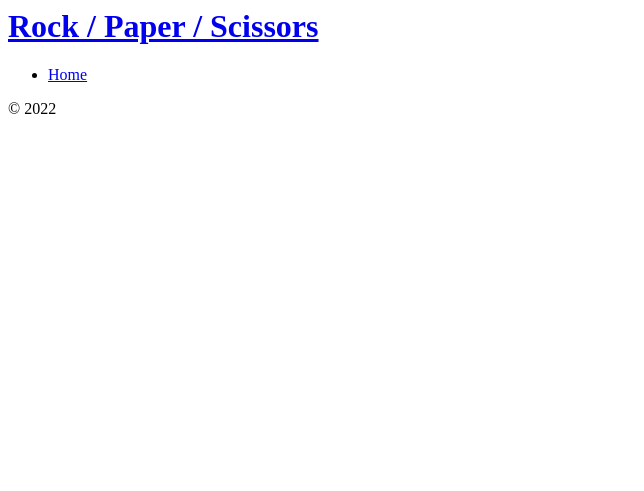
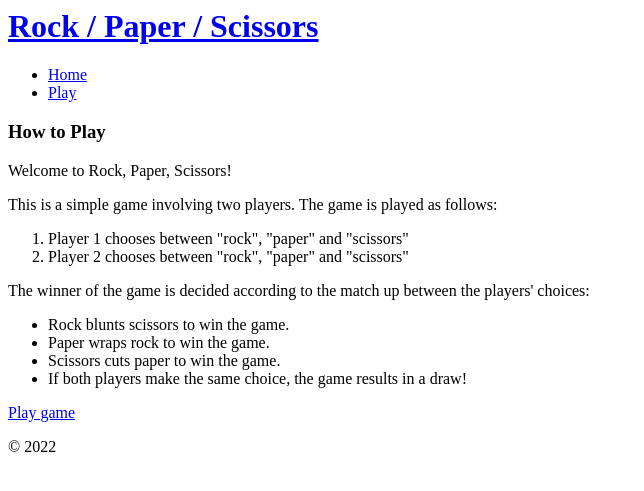
Before and after one commit to CLg003/wk03_weekend_homework_rock_paper_scissors_110322, a Flask app: page /home in a window 1280 px wide. Shown: the top 491 px of the page, without its empty margins (0-644 px from the left). Run offline with Flask 2, Linux system fonts and the light colour scheme.

Commit message:
extension 1 complete - add welcome page and game play instructions

```diff
--- a/controllers/controller.py
+++ b/controllers/controller.py
@@ -7,6 +7,10 @@ from models.game_list import game
 @app.route('/home')
 def index():
     return render_template('index.html', title="Home")
+
+@app.route('/play')
+def play():
+    return render_template('play.html', title="Play Game")
 
 @app.route('/<p1_choice>/<p2_choice>')
 def result(p1_choice, p2_choice):
--- a/templates/base.html
+++ b/templates/base.html
@@ -9,6 +9,7 @@
             <nav>
                 <ul>
                     <li><a href="/home">Home</a></li>
+                    <li><a href="/play">Play</a></li>
                 </ul>
             </nav>
         </header>
--- a/templates/index.html
+++ b/templates/index.html
@@ -1,3 +1,19 @@
 {% extends 'base.html' %} {% block content %}
-
+    <section class="instructions">
+        <h3>How to Play</h3>
+        <p>Welcome to Rock, Paper, Scissors!</p>
+        <p>This is a simple game involving two players. The game is played as follows:</p>
+        <ol>
+            <li>Player 1 chooses between "rock", "paper" and "scissors"</li>
+            <li>Player 2 chooses between "rock", "paper" and "scissors"</li>
+        </ol>
+        <p>The winner of the game is decided according to the match up between the players' choices:</p>
+        <ul>
+            <li>Rock blunts scissors to win the game.</li>
+            <li>Paper wraps rock to win the game.</li>
+            <li>Scissors cuts paper to win the game.</li>
+            <li>If both players make the same choice, the game results in a draw!</li>
+        </ul>
+        <p id="play-game"><a href="/play">Play game</a></p>
+    </section>
 {% endblock %}
--- /dev/null
+++ b/templates/play.html
@@ -0,0 +1,3 @@
+{% extends 'base.html' %} {% block content %}
+<p>Play game here</p>
+{% endblock %}
```
